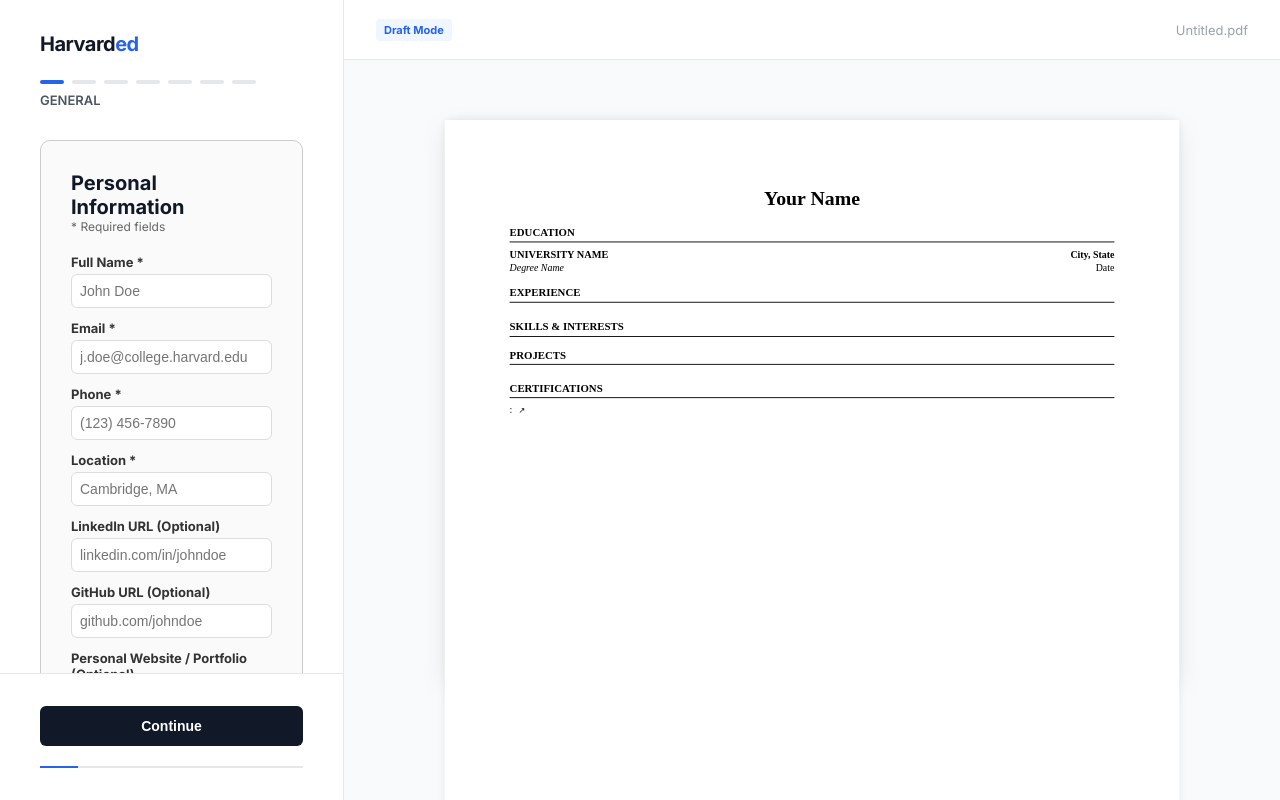
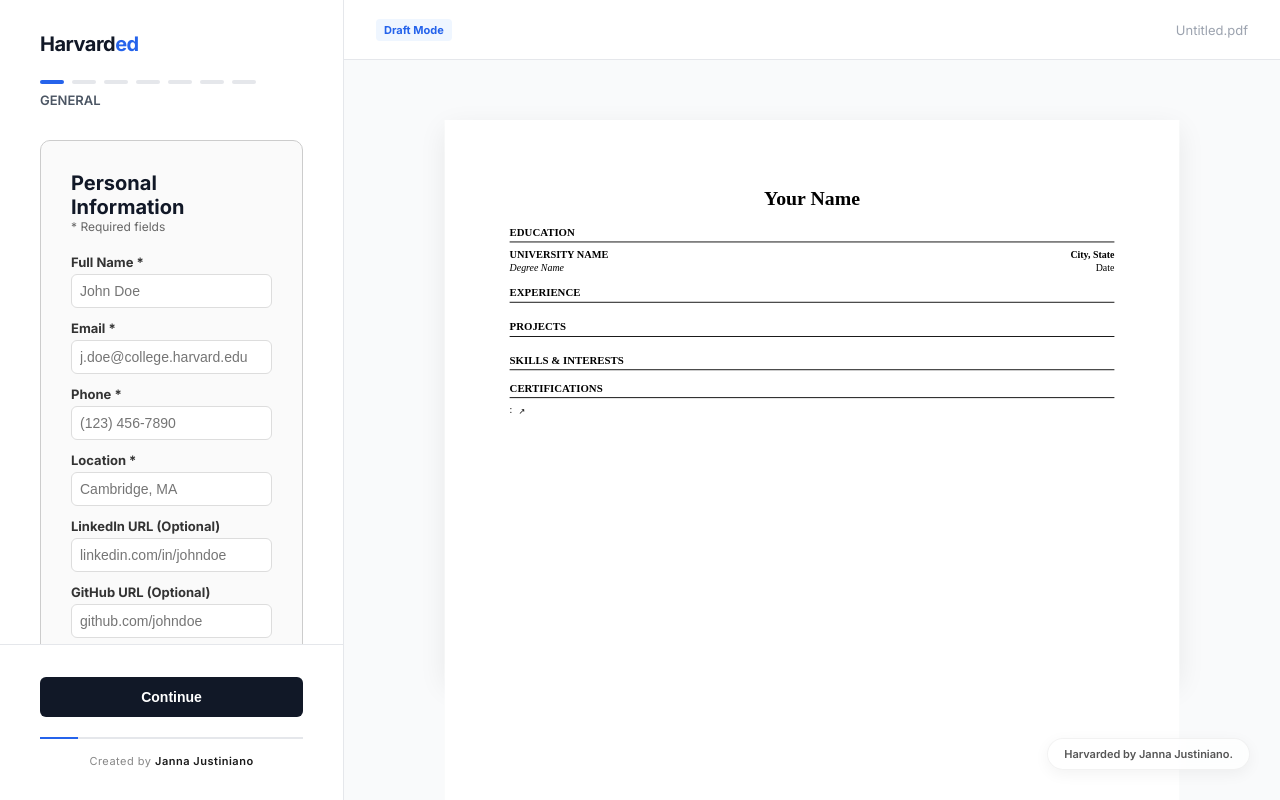
Before and after one commit to jahatesu/Harvard-Resume-Generator, a React (Create React App) app in the folder harvard-resume-generator/: page / in a window 1280 px wide. Built offline with nearby package versions, Linux system fonts and the light colour scheme.

Commit message:
chore: prepare for deployment and final polish
- Finalized UI branding and personal credits.
- Resolved PDF link redirection issues and absolute path formatting.
- Added data safety guards for localStorage stability.
- App is now production-ready for deployment.

```diff
--- a/harvard-resume-generator/src/App.css
+++ b/harvard-resume-generator/src/App.css
@@ -201,3 +201,41 @@ body {
   cursor: pointer;
   margin-top: 24px;
 }
+
+.creator-credit {
+  margin-top: 15px;
+  font-size: 11px;
+  text-align: center;
+  color: #888;
+  letter-spacing: 0.5px;
+}
+
+.creator-credit a {
+  color: #1a1a1a;
+  text-decoration: none;
+  font-weight: 600;
+  border-bottom: 1px solid transparent;
+  transition: all 0.3s ease;
+}
+
+.creator-credit a:hover {
+  border-bottom: 1px solid #1a1a1a;
+}
+
+/* Floating Glass Watermark (Website Only) */
+.preview-watermark-overlay {
+  position: absolute;
+  bottom: 30px;
+  right: 30px;
+  padding: 8px 16px;
+  background: rgba(255, 255, 255, 0.7);
+  backdrop-filter: blur(5px);
+  border: 1px solid rgba(0, 0, 0, 0.05);
+  border-radius: 50px;
+  font-size: 11px;
+  font-weight: 600;
+  color: #555;
+  z-index: 10;
+  pointer-events: none;
+  box-shadow: 0 4px 15px rgba(0,0,0,0.05);
+}
--- a/harvard-resume-generator/src/App.js
+++ b/harvard-resume-generator/src/App.js
@@ -1,4 +1,4 @@
-import React, { useState } from "react";
+import React, { useState, useEffect } from "react";
 import html2pdf from "html2pdf.js";
 import initialResume from "./data/initialResume";
 import PersonalInfoForm from "./components/PersonalInfoForm";
@@ -6,13 +6,28 @@ import EducationForm from "./components/EducationForm";
 import WorkExperienceForm from "./components/WorkExperienceForm";
 import SkillsForm from "./components/SkillsForm";
 import ProjectsForm from "./components/ProjectsForm";
-import CertificationsForm from "./components/CertificationsForm"; // Added Import
+import CertificationsForm from "./components/CertificationsForm";
 import ResumePreview from "./components/ResumePreview";
 import "./App.css";
 
 function App() {
   const [step, setStep] = useState(1);
   const [resumeData, setResumeData] = useState(initialResume);
+
+  useEffect(() => {
+    const savedData = localStorage.getItem("resume_draft");
+    if (savedData) {
+      try {
+        setResumeData(JSON.parse(savedData));
+      } catch (e) {
+        console.error("Failed to parse local storage data", e);
+      }
+    }
+  }, []);
+
+  useEffect(() => {
+    localStorage.setItem("resume_draft", JSON.stringify(resumeData));
+  }, [resumeData]);
 
   const nextStep = () => setStep(prev => Math.min(prev + 1, 7));
   const prevStep = () => setStep(prev => Math.max(prev - 1, 1));
@@ -44,7 +59,7 @@ function App() {
         return (
           <div className="download-section">
             <div className="success-icon">✓</div>
-            <h3>Resume Complete</h3>
+            <h3>Resume Complete!</h3>
             <p className="download-description">
               Your professional resume is ready. Review the live preview and download your high-resolution PDF below.
             </p>
@@ -58,7 +73,6 @@ function App() {
   };
 
   const Stepper = () => {
-    // Added "Certifications" to the array
     const steps = ["General", "Education", "Work", "Skills", "Projects", "Certifications", "Finish"];
     return (
       <div className="stepper-wrapper">
@@ -95,6 +109,11 @@ function App() {
           <div className="progress-mini">
             <div className="progress-fill" style={{ width: `${(step / 7) * 100}%` }}></div>
           </div>
+
+          {/* Creator Credit Link */}
+          <div className="creator-credit">
+            Created by <a href="www.linkedin.com/in/janna-justiniano" target="_blank" rel="noopener noreferrer">Janna Justiniano</a>
+          </div>
         </footer>
       </aside>
 
@@ -104,7 +123,12 @@ function App() {
           <span className="preview-filename">{resumeData.personalInfo.fullName || "Untitled"}.pdf</span>
         </div>
         <div className="document-canvas">
-          <div className="page-sheet">
+          {/* Subtle UI-only Watermark */}
+          <div className="preview-watermark-overlay">
+            Harvarded by Janna Justiniano.
+          </div>
+
+          <div className="page-sheet" id="resume-preview">
             <ResumePreview resumeData={resumeData} />
           </div>
         </div>
--- a/harvard-resume-generator/src/components/CertificationsForm.js
+++ b/harvard-resume-generator/src/components/CertificationsForm.js
@@ -38,70 +38,109 @@ const actionButtonStyle = {
 };
 
 const CertificationsForm = ({ certifications, setResumeData }) => {
+
   const handleChange = (index, field, value) => {
-    const updatedCerts = [...certifications];
-    updatedCerts[index][field] = value;
-    setResumeData(prev => ({ ...prev, certifications: updatedCerts }));
+    setResumeData(prev => {
+      const updatedCerts = [...prev.certifications];
+      updatedCerts[index] = { ...updatedCerts[index], [field]: value };
+      return { ...prev, certifications: updatedCerts };
+    });
   };
 
   const addCert = () => {
     setResumeData(prev => ({
       ...prev,
-      certifications: [...prev.certifications, { name: "", issuer: "", date: "", url: "" }]
+      certifications: [...(prev.certifications || []), { name: "", issuer: "", date: "", url: "" }]
     }));
+  };
+
+  const removeCert = (index) => {
+    setResumeData(prev => ({
+      ...prev,
+      certifications: prev.certifications.filter((_, i) => i !== index)
+    }));
+  };
+
+  // Logic to ensure the URL is absolute so it doesn't redirect to your internal project
+  const formatUrl = (url) => {
+    if (!url) return "#";
+    return url.startsWith("http") ? url : `https://${url}`;
   };
 
   return (
     <div style={cardStyle}>
       <div className="form-section">
-      <h3>Certifications</h3>
+        <h2 style={{ marginTop: 0, fontSize: "20px", marginBottom: "20px" }}>Certifications</h2>
+
         {certifications.map((cert, index) => (
-        <div key={index} className="form-group-border">
-
+          <div key={index} style={{
+            marginBottom: "25px",
+            padding: "15px",
+            border: "1px dashed #ccc",
+            borderRadius: "8px"
+          }}>
             <label style={labelStyle}>Certification Name *</label>
             <input
               style={inputStyle}
-            className="form-input"
-            placeholder="Certification Name (e.g. AWS Certified)"
-            value={cert.name}
+              placeholder="e.g. AWS Certified Solutions Architect"
+              value={cert.name || ""}
               onChange={(e) => handleChange(index, "name", e.target.value)}
             />
 
             <label style={labelStyle}>Issuing Organization *</label>
             <input
               style={inputStyle}
-            className="form-input"
-            placeholder="Issuing Organization"
-            value={cert.issuer}
+              placeholder="e.g. Amazon Web Services"
+              value={cert.issuer || ""}
               onChange={(e) => handleChange(index, "issuer", e.target.value)}
             />
-          <div className="form-row">
 
             <label style={labelStyle}>Date *</label>
             <input
               style={inputStyle}
-              className="form-input"
-              placeholder="Date"
-              value={cert.date}
+              placeholder="e.g. Jan 2023"
+              value={cert.date || ""}
               onChange={(e) => handleChange(index, "date", e.target.value)}
             />
 
             <label style={labelStyle}>Verification URL (Link) *</label>
             <input
               style={inputStyle}
-              className="form-input"
-              placeholder="Verification URL (Link)"
-              value={cert.url}
+              placeholder="e.g. credly.com/certs/..."
+              value={cert.url || ""}
               onChange={(e) => handleChange(index, "url", e.target.value)}
             />
+
+            {/* Live Link Preview: This shows the user if the link works */}
+            {cert.url && (
+              <div style={{ marginBottom: "10px" }}>
+                <a
+                  href={formatUrl(cert.url)}
+                  target="_blank"
+                  rel="noopener noreferrer"
+                  style={{ fontSize: "11px", color: "#2563eb", textDecoration: "none" }}
+                >
+                  🔗 Test Link: {cert.url.substring(0, 30)}...
+                </a>
               </div>
+            )}
+
+            {certifications.length > 0 && (
+              <button
+                onClick={() => removeCert(index)}
+                style={{ ...actionButtonStyle, backgroundColor: "#ff4d4d", color: "white" }}
+              >
+                Remove
+              </button>
+            )}
           </div>
         ))}
-      <button className="btn-add"
+
+        <button
           onClick={addCert}
-      style={{ ...actionButtonStyle, backgroundColor: "#4CAF50", color: "white", width: "100%", marginBottom: "20px" }}>
+          style={{ ...actionButtonStyle, backgroundColor: "#4CAF50", color: "white", width: "100%", marginBottom: "20px" }}
+        >
           + Add Certification
-
         </button>
       </div>
     </div>
--- a/harvard-resume-generator/src/components/ResumePreview.js
+++ b/harvard-resume-generator/src/components/ResumePreview.js
@@ -1,6 +1,6 @@
 import React from "react";
 
-/* ===== REUSABLE STYLES (Moved to top) ===== */
+/* ===== REUSABLE STYLES ===== */
 const sectionTitleStyle = {
   fontSize: "12px",
   fontWeight: "bold",
@@ -14,6 +14,12 @@ const rowBetween = {
   display: "flex",
   justifyContent: "space-between",
   alignItems: "baseline",
+};
+
+const linkStyle = {
+  textDecoration: "none",
+  color: "#2E5894",
+  cursor: "pointer",
 };
 
 /* ===== SUB-COMPONENT ===== */
@@ -35,23 +41,20 @@ function ResumePreview({ resumeData }) {
     skills = [],
     projects = [],
     interests = "",
+    certifications = []
   } = resumeData;
 
-  // Helpers for clickable links
+  /* ===== HELPERS ===== */
+  // Ensures links are absolute (prevents redirecting to local repository)
   const formatUrl = (url) => {
     if (!url) return "";
-    return url.startsWith("http") ? url : `https://${url}`;
+    return /^https?:\/\//i.test(url) ? url : `https://${url}`;
   };
 
+  // Cleans URL for display (removes https:// and trailing slashes)
   const displayUrl = (url) => {
     if (!url) return "";
     return url.replace(/^(https?:\/\/)?(www\.)?/, "").replace(/\/$/, "");
-  };
-
-  const linkStyle = {
-    textDecoration: "none",
-    color: "#2E5894",
-    cursor: "pointer",
   };
 
   return (
@@ -67,8 +70,8 @@ function ResumePreview({ resumeData }) {
         padding: "0.75in",
         backgroundColor: "#fff",
         margin: "0 auto",
-        boxShadow: "0 0 10px rgba(0,0,0,0.1)",
         boxSizing: "border-box",
+        textAlign: "left"
       }}
     >
       {/* ===== HEADER ===== */}
@@ -113,6 +116,7 @@ function ResumePreview({ resumeData }) {
       </div>
 
       {/* ===== EDUCATION ===== */}
+      {education.length > 0 && (
         <Section title="EDUCATION">
           {education.map((edu, index) => (
             <div key={index} style={{ marginBottom: "10px" }}>
@@ -146,8 +150,10 @@ function ResumePreview({ resumeData }) {
             </div>
           ))}
         </Section>
+      )}
 
       {/* ===== WORK EXPERIENCE ===== */}
+      {workExperience.length > 0 && (
         <Section title="EXPERIENCE">
           {workExperience.map((job, index) => (
             <div key={index} style={{ marginBottom: "12px" }}>
@@ -171,6 +177,37 @@ function ResumePreview({ resumeData }) {
             </div>
           ))}
         </Section>
+      )}
+
+      {/* ===== PROJECTS ===== */}
+      {projects.length > 0 && (
+        <Section title="PROJECTS">
+          {projects.map((project, index) => (
+            <div key={index} style={{ marginBottom: "10px" }}>
+              <div style={rowBetween}>
+                <div>
+                  <strong style={{ fontSize: "11.5px" }}>{project.title}</strong>
+                  {project.technologies && (
+                    <span style={{ fontSize: "10.5px", fontStyle: "italic", marginLeft: "8px" }}>
+                      | {project.technologies}
+                    </span>
+                  )}
+                </div>
+                <span style={{ fontSize: "11px" }}>{project.date}</span>
+              </div>
+              {project.description && (
+                <ul style={{ margin: "2px 0 0 20px", padding: 0, listStyleType: "disc", fontSize: "10.5px" }}>
+                  {project.description.split("\n").filter(Boolean).map((line, i) => (
+                    <li key={i} style={{ marginBottom: "1px" }}>
+                      {line.trim().replace(/^[•\-\*]\s*/, "")}
+                    </li>
+                  ))}
+                </ul>
+              )}
+            </div>
+          ))}
+        </Section>
+      )}
 
       {/* ===== SKILLS & INTERESTS ===== */}
       {(skills.length > 0 || interests) && (
@@ -193,55 +230,20 @@ function ResumePreview({ resumeData }) {
         </Section>
       )}
 
-
-
-      {/* ===== PROJECTS ===== */}
-      {projects.length > 0 && (
-  <Section title="PROJECTS">
-    {projects.map((project, index) => (
-      <div key={index} style={{ marginBottom: "10px" }}>
-        {/* Title and Date Row */}
-        <div style={rowBetween}>
-          <div>
-            <strong style={{ fontSize: "11.5px" }}>{project.title}</strong>
-            {/* Added Technologies here */}
-            {project.technologies && (
-              <span style={{ fontSize: "10.5px", fontStyle: "italic", marginLeft: "8px" }}>
-                | {project.technologies}
-              </span>
-            )}
-          </div>
-          <span style={{ fontSize: "11px" }}>{project.date}</span>
-        </div>
-
-        {/* Bullet Points */}
-        {project.description && (
-          <ul style={{ margin: "2px 0 0 20px", padding: 0, listStyleType: "disc", fontSize: "10.5px" }}>
-            {project.description.split("\n").filter(Boolean).map((line, i) => (
-              <li key={i} style={{ marginBottom: "1px" }}>
-                {line.trim().replace(/^[•\-\*]\s*/, "")}
-              </li>
-            ))}
-          </ul>
-        )}
-      </div>
-    ))}
-  </Section>
-)}
-
-{resumeData.certifications && resumeData.certifications.length > 0 && (
+      {/* ===== CERTIFICATIONS ===== */}
+      {certifications.length > 0 && (
         <Section title="CERTIFICATIONS">
-    {resumeData.certifications.map((cert, index) => (
-      <div key={index} style={{ display: "flex", justifyContent: "space-between", marginBottom: "4px", fontSize: "11px" }}>
+          {certifications.map((cert, index) => (
+            <div key={index} style={{ ...rowBetween, marginBottom: "4px", fontSize: "11px" }}>
               <div>
                 <strong>{cert.issuer}</strong>:
                 <a
-            href={cert.url}
+                  href={formatUrl(cert.url)}
                   target="_blank"
                   rel="noopener noreferrer"
-            style={{ color: "black", textDecoration: "none", marginLeft: "4px" }}
+                  style={{ color: "#000", textDecoration: "none", marginLeft: "4px", fontWeight: "normal" }}
                 >
-            {cert.name} <span style={{ fontSize: "9px" }}>↗</span>
+                  {cert.name} <span style={{ fontSize: "9px", verticalAlign: "middle" }}>↗</span>
                 </a>
               </div>
               <span>{cert.date}</span>
--- a/harvard-resume-generator/src/components/WorkExperienceForm.js
+++ b/harvard-resume-generator/src/components/WorkExperienceForm.js
@@ -37,7 +37,7 @@ const actionButtonStyle = {
   marginTop: "5px"
 };
 
-function WorkExperienceForm({ workExperience, setResumeData, onNext, onBack }) {
+function WorkExperienceForm({ workExperience, setResumeData }) {
 
   const handleChange = (index, field, value) => {
     setResumeData(prev => {
@@ -64,12 +64,16 @@ function WorkExperienceForm({ workExperience, setResumeData, onNext, onBack }) {
     }));
   };
 
-  // Validation: Check if mandatory fields for existing jobs are filled
+  /**
+   * FIXED VALIDATION:
+   * We use (job.field || "") to ensure that even if a field is missing
+   * in the user's LocalStorage, the app won't crash on .trim().
+   */
   const canProceed = workExperience.length > 0 && workExperience.every(job =>
-    job.role.trim() !== "" &&
-    job.company.trim() !== "" &&
-    job.location.trim() !== "" &&
-    job.duration.trim() !== ""
+    (job.role || "").trim() !== "" &&
+    (job.company || "").trim() !== "" &&
+    (job.location || "").trim() !== "" &&
+    (job.duration || "").trim() !== ""
   );
 
   return (
@@ -90,7 +94,7 @@ function WorkExperienceForm({ workExperience, setResumeData, onNext, onBack }) {
           <input
             style={inputStyle}
             placeholder="e.g. Investment Banking Analyst"
-            value={job.role}
+            value={job.role || ""}
             onChange={e => handleChange(index, "role", e.target.value)}
           />
 
@@ -98,7 +102,7 @@ function WorkExperienceForm({ workExperience, setResumeData, onNext, onBack }) {
           <input
             style={inputStyle}
             placeholder="e.g. Goldman Sachs"
-            value={job.company}
+            value={job.company || ""}
             onChange={e => handleChange(index, "company", e.target.value)}
           />
 
@@ -106,7 +110,7 @@ function WorkExperienceForm({ workExperience, setResumeData, onNext, onBack }) {
           <input
             style={inputStyle}
             placeholder="e.g. New York, NY"
-            value={job.location}
+            value={job.location || ""}
             onChange={e => handleChange(index, "location", e.target.value)}
           />
 
@@ -114,7 +118,7 @@ function WorkExperienceForm({ workExperience, setResumeData, onNext, onBack }) {
           <input
             style={inputStyle}
             placeholder="e.g. June 2021 – Present"
-            value={job.duration}
+            value={job.duration || ""}
             onChange={e => handleChange(index, "duration", e.target.value)}
           />
 
@@ -124,7 +128,7 @@ function WorkExperienceForm({ workExperience, setResumeData, onNext, onBack }) {
           <textarea
             style={{ ...inputStyle, height: "100px", resize: "vertical" }}
             placeholder="• Led a team of 5 to optimize supply chain costs...&#10;• Developed a new financial model that..."
-            value={job.description}
+            value={job.description || ""}
             onChange={e => handleChange(index, "description", e.target.value)}
           />
 
@@ -146,8 +150,6 @@ function WorkExperienceForm({ workExperience, setResumeData, onNext, onBack }) {
         + Add Another Experience
       </button>
 
-      <div style={{ display: "flex", gap: "10px" }}>
-      </div>
     </div>
   );
 }
```
Lines whose indentation alone changed are shown as unchanged.
